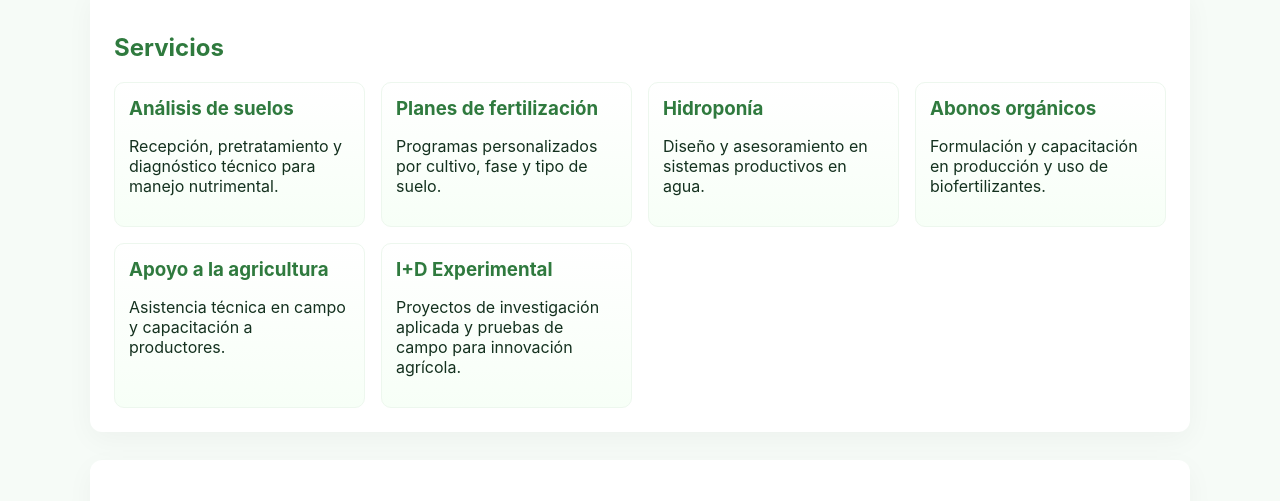
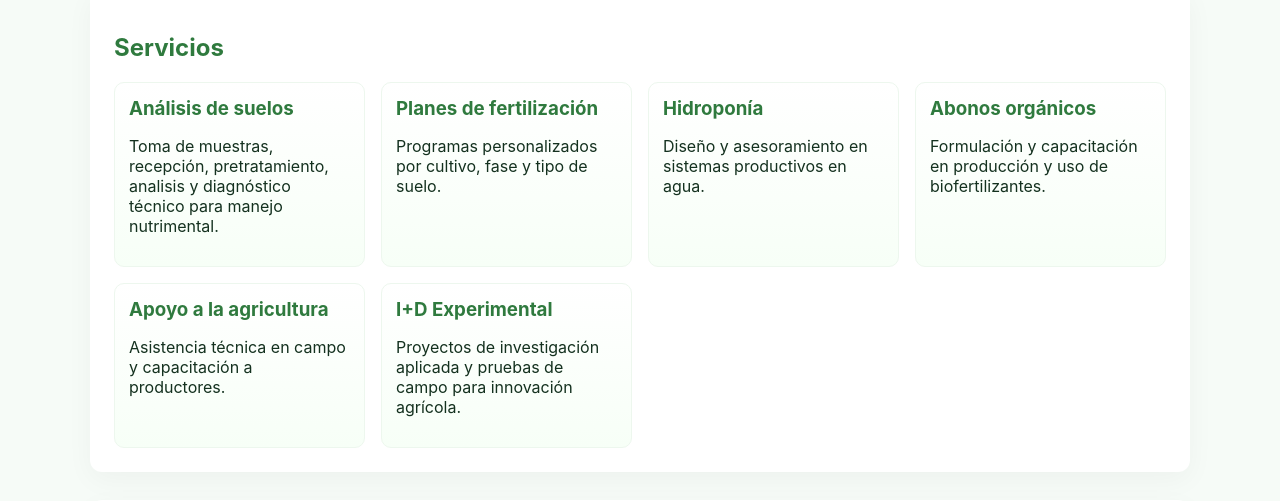
Before and after one commit to GEAGRO/geagro-web, a plain HTML site: page index.html in a window 1280 px wide. Shown: the part 1040-1541 px from the top of the page. Drawn offline with Linux system fonts and the light colour scheme.

Commit message:
Update index.html

```diff
--- a/index.html
+++ b/index.html
@@ -60,7 +60,7 @@ nav a:hover{background:#eaf6ec}
 <section class="section" id="servicios">
   <h2 style="color:var(--primary)">Servicios</h2>
   <div class="services-grid">
-    <div class="service"><h3>Análisis de suelos</h3><p>Recepción, pretratamiento y diagnóstico técnico para manejo nutrimental.</p></div>
+    <div class="service"><h3>Análisis de suelos</h3><p>Toma de muestras, recepción, pretratamiento, analisis y diagnóstico técnico para manejo nutrimental.</p></div>
     <div class="service"><h3>Planes de fertilización</h3><p>Programas personalizados por cultivo, fase y tipo de suelo.</p></div>
     <div class="service"><h3>Hidroponía</h3><p>Diseño y asesoramiento en sistemas productivos en agua.</p></div>
     <div class="service"><h3>Abonos orgánicos</h3><p>Formulación y capacitación en producción y uso de biofertilizantes.</p></div>
```
